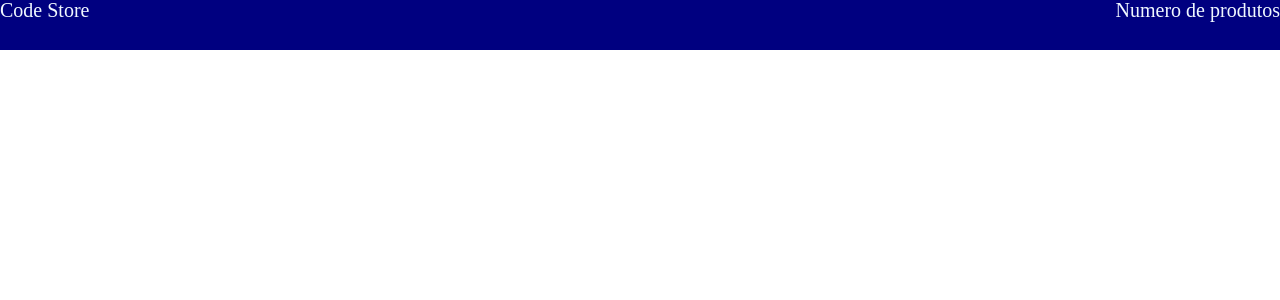
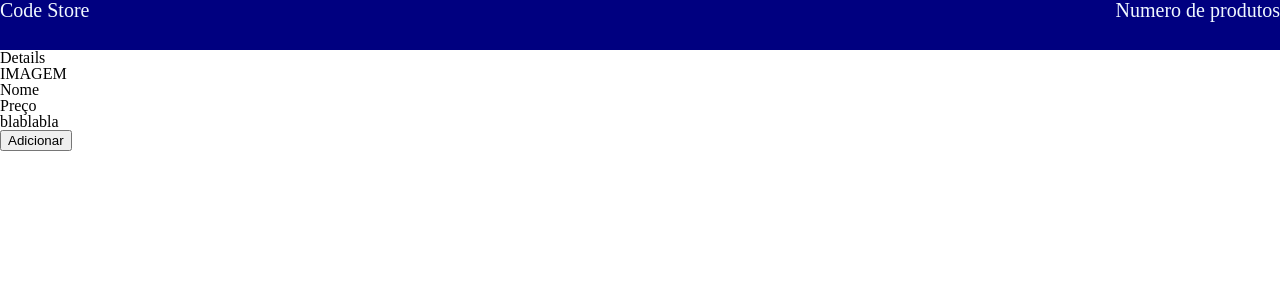
Before and after one commit to ClaudioDev233/M1S10, a React (Create React App) app: page /details/123 in a window 1280 px wide. Shown: the top 300 px of the page. Built offline with nearby package versions, Linux system fonts and the light colour scheme.

Commit message:
added details button

```diff
--- a/src/App.js
+++ b/src/App.js
@@ -13,7 +13,7 @@ function App() {
   <Routes>
     <Route path="/" element={<Home/>}/>
     <Route path="/cart" element={<Cart/>}/>
-    <Route path="/details/" element={<Details/>}/>
+    <Route path="/details/:id" element={<Details/>}/>
   </Routes>
 
   </>
--- a/src/components/books/index.js
+++ b/src/components/books/index.js
@@ -1,4 +1,5 @@
 import { useEffect, useState } from "react"
+import { Link } from "react-router-dom"
 
 
 
@@ -28,7 +29,11 @@ export default function Books(){
             <p>{books.title}</p>
             <span>{new Intl.NumberFormat('pt-BR', { style: 'currency', currency: 'BRL' }).format(books.price)}</span>
             <button className="books-button">Comprar</button>
-            <button className="books-button">Detalhes</button>
+            <Link
+            to={`./details/${books.id}`}
+            >
+                <button className="books-button">Detalhes</button>
+            </Link>
              </div>
              </div>
             </>
--- /dev/null
+++ b/src/components/booksDetails/index.js
@@ -0,0 +1,24 @@
+import { useParams } from "react-router"
+
+export default function BookDetails(){
+
+    const params = useParams()
+
+    const handleDetails = async () => {
+        const resp = await fetch (`http://localhost:3333/books/?${params.id}`)
+    }
+
+    return <>
+    <div className="details__container">
+        <div className="details__image">
+        IMAGEM
+        </div>
+        <div className="details__content">
+            <h2 className="details__name">Nome</h2>
+            <h3 className="details__price"> Preço </h3>
+            <p className="details__description">blablabla</p>
+            <button className="details__button">Adicionar</button>
+        </div>
+    </div>
+    </>
+}
--- a/src/components/pages/details/index.js
+++ b/src/components/pages/details/index.js
@@ -1,3 +1,8 @@
+import BookDetails from "../../booksDetails";
+
+
 export default function Details(){
-    return <p>Details</p>
+    return <> <p>Details</p>
+    <BookDetails></BookDetails>
+    </>
 }
```
Also changed, not shown: src/components/details/index.js (deleted).
